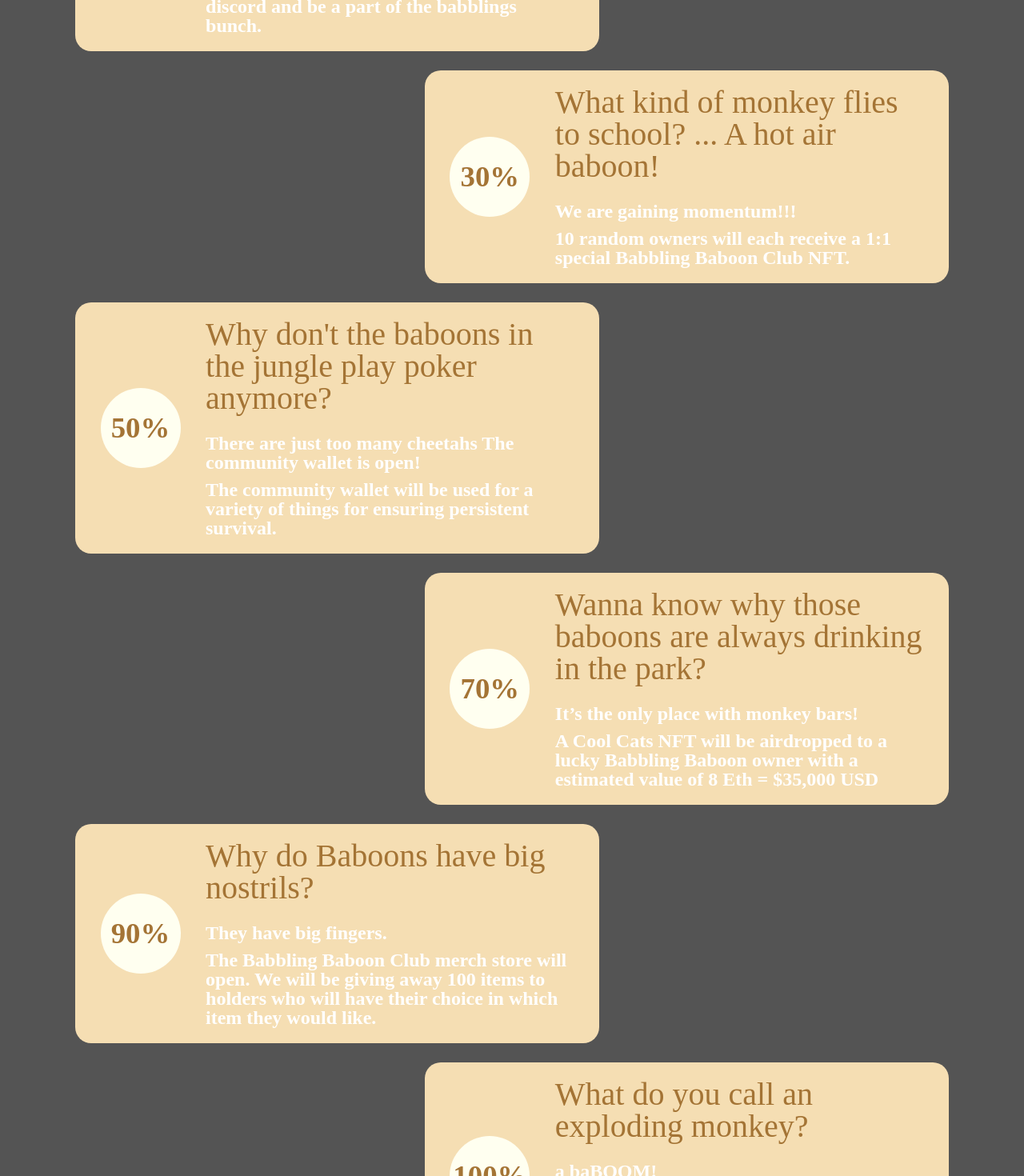
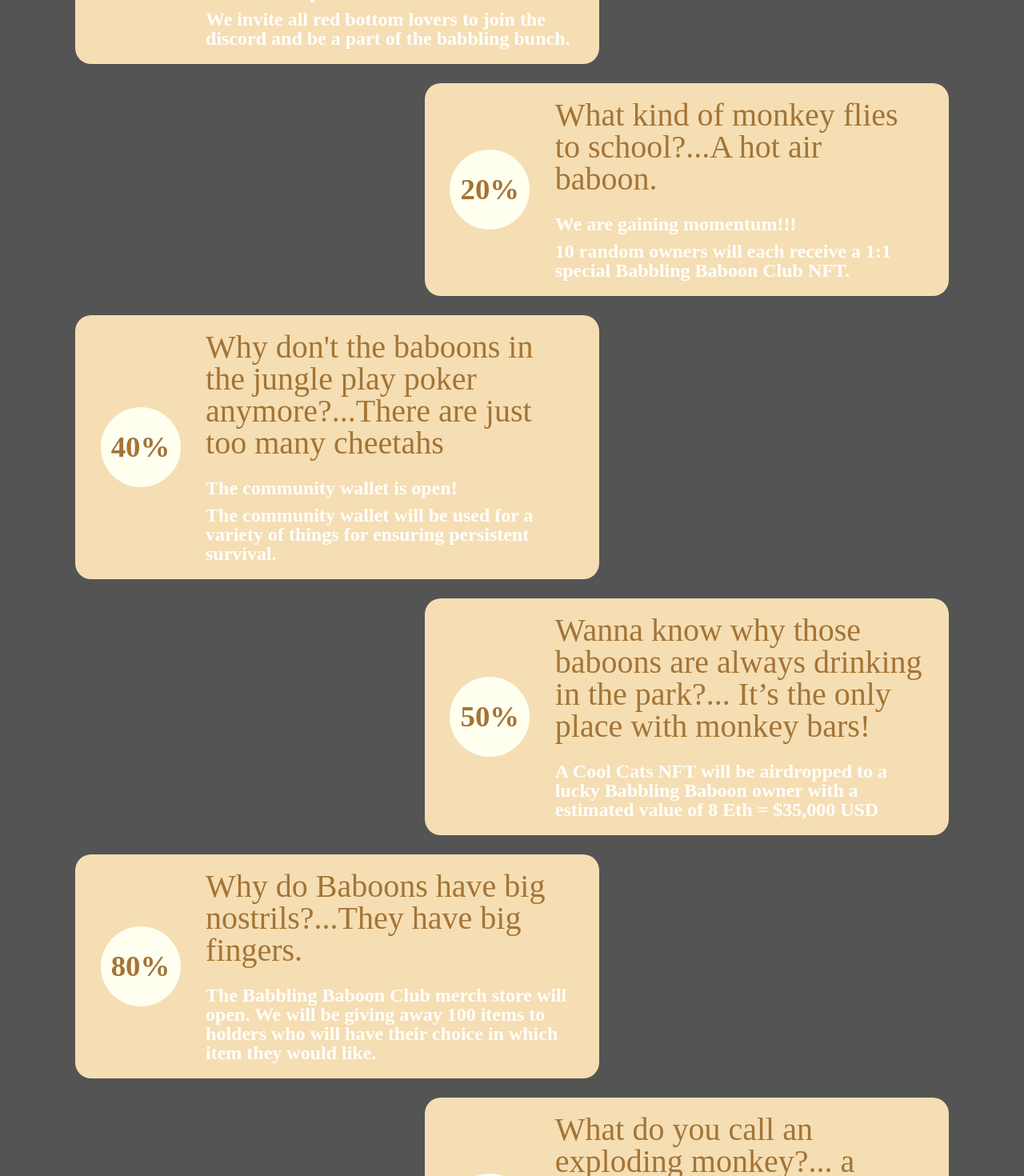
Before and after one commit to nhanlnt-96/baboon-landing-page, a React (Create React App) app: page / in a window 1280 px wide. Shown: the part 2900-4370 px from the top of the page at 80% size. Built offline with nearby package versions, Linux system fonts and the light colour scheme; a web font is replaced by a local one.

Commit message:
[roadmap]: Complete updae roadmap content

```diff
--- a/src/configs/roadmapData.js
+++ b/src/configs/roadmapData.js
@@ -1,33 +1,32 @@
 export const roadmapData = [
   {
-    percent: "10%",
-    question: "What does a Baboon learn first in school?",
-    answer: ["The Apey-ceses! The club is open!","We invite all red bottom lovers to join the discord and be a part" +
-    " of the babblings bunch."]
+    percent: "0%",
+    question: "What does a Baboon learn first in school? …The Apey-cees!",
+    answer: ["The club is open!", "We invite all red bottom lovers to join the discord and be a part of the babbling bunch."]
   },
   {
-    percent: "30%",
-    question: "What kind of monkey flies to school? ... A hot air baboon!",
+    percent: "20%",
+    question: "What kind of monkey flies to school?...A hot air baboon.",
     answer: ["We are gaining momentum!!!", "10 random owners will each receive a 1:1 special Babbling Baboon Club NFT."]
   },
   {
-    percent: "50%",
-    question: "Why don't the baboons in the jungle play poker anymore?",
-    answer: ["There are just too many cheetahs The community wallet is open!", "The community wallet will be used for a variety of things for ensuring persistent survival."]
+    percent: "40%",
+    question: "Why don't the baboons in the jungle play poker anymore?...There are just too many cheetahs",
+    answer: ["The community wallet is open!", "The community wallet will be used for a variety of things for ensuring persistent survival."]
   },
   {
-    percent: "70%",
-    question: "Wanna know why those baboons are always drinking in the park?",
-    answer: ["It’s the only place with monkey bars!", "A Cool Cats NFT will be airdropped to a lucky Babbling Baboon owner with a estimated value of 8 Eth = $35,000 USD"]
+    percent: "50%",
+    question: "Wanna know why those baboons are always drinking in the park?... It’s the only place with monkey bars!",
+    answer: ["A Cool Cats NFT will be airdropped to a lucky Babbling Baboon owner with a estimated value of 8 Eth = $35,000 USD"]
   },
   {
-    percent: "90%",
-    question: "Why do Baboons have big nostrils?",
-    answer: ["They have big fingers.", "The Babbling Baboon Club merch store will open. We will be giving away 100 items to holders who will have their choice in which item they would like."]
+    percent: "80%",
+    question: "Why do Baboons have big nostrils?...They have big fingers.",
+    answer: ["The Babbling Baboon Club merch store will open. We will be giving away 100 items to holders who will have their choice in which item they would like."]
   },
   {
     percent: "100%",
-    question: "What do you call an exploding monkey?",
-    answer: ["a baBOOM!", "SOLD OUT!", "An exclusive Babbling Baboon play-to-earn game will be released with community prizes."]
+    question: "What do you call an exploding monkey?... a baBOOM!",
+    answer: ["SOLD OUT!", "An exclusive Babbling Baboon play-to-earn game will be released with community prizes."]
   },
 ]
```
